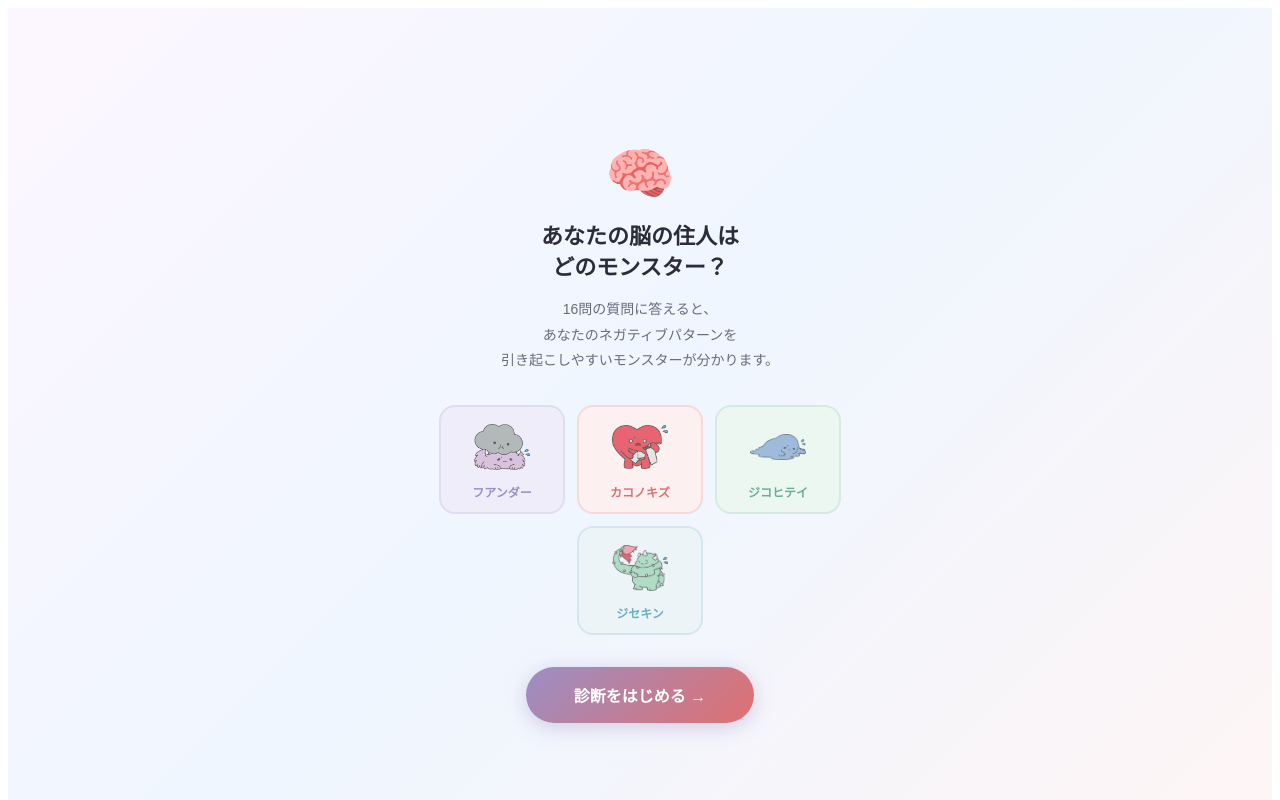
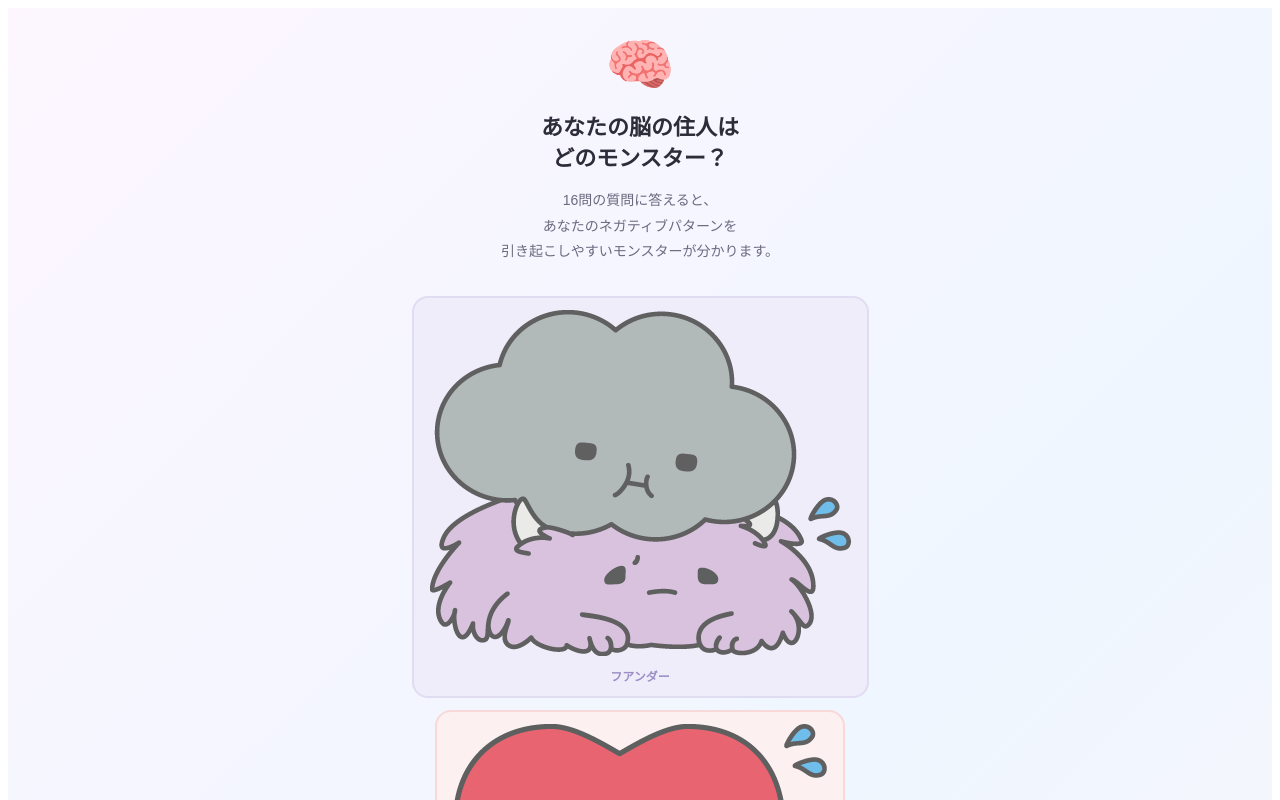
Before and after one commit to blueapple373-png/monster-shindan, a React (Vite) app: page / in a window 1280 px wide. Shown: the top 800 px of the page. Built offline with nearby package versions, Linux system fonts and the light colour scheme.

Commit message:
Update App.jsx

```diff
--- a/src/App.jsx
+++ b/src/App.jsx
@@ -20,10 +20,10 @@ const questions = [
 ];
 
 const monsters = {
-  fuander:  { name: "フアンダー",  sub: "不安モンスター",    color: "#9B8EC4", bg: "#F0EDFB", img: "/FUAN.png", imgTreat: "/FUAN-Treat.png", fuki: "/FUAN-Fuki.png", num: "/01.png", desc: "まだ起きていない未来を心配するモンスター。あなたの見張り番として働いているけれど、時々暴走して、今ここにいることを難しくさせます。", treat: "「今この瞬間」に意識を戻す練習が効きます。深呼吸、五感への集中、「今日起きたいいこと1つ」を見つける習慣。" },
-  kako:     { name: "カコノキズ",  sub: "過去の傷モンスター", color: "#E07070", bg: "#FDF0F0", img: "/KAKO.png", imgTreat: "/KAKO-Treat.png", fuki: "/KAKO-Fuki.png", num: "/02.png", desc: "過去の痛みを忘れないモンスター。二度と傷つかないよう守ろうとするけれど、過去と今を混同させてしまうことがあります。", treat: "今の状況と過去の状況を「分けて見る」練習が効きます。「これは今のこと？昔のこと？」と自分に問いかける習慣。" },
-  jiko:     { name: "ジコヒテイ",  sub: "自己否定モンスター", color: "#6BAE8E", bg: "#EDF7F2", img: "/HITEI.png", imgTreat: "/HITEI-Treat.png", fuki: "/HITEI-Fuki.png", num: "/03.png", desc: "自分の価値を否定するモンスター。完璧でなければと追い込んでくる。でも実は、あなたに高い基準を持ってほしいという願いから生まれています。", treat: "「できたこと」を記録する習慣が効きます。小さいことでいい。歯磨きできた、それだけで充分。" },
-  jisekin:  { name: "ジセキン",    sub: "自責モンスター",    color: "#6BAEC4", bg: "#EDF4F7", img: "/JISEKI.png", imgTreat: "/JISEKI-Treat.png", fuki: "/JISEKI-Fuki.png", num: "/04.png", desc: "全部自分のせいにするモンスター。責任感の強さから生まれているけれど、本来あなたのせいではないことまで背負わせてしまいます。", treat: "「これは自分の責任？相手の責任？」と境界線を引く練習が効きます。責任の範囲を小さく限定する習慣。" },
+  fuander:  { name: "フアンダー",  sub: "不安モンスター",    color: "#9B8EC4", bg: "#F0EDFB", img: "/FUAN.png", desc: "まだ起きていない未来を心配するモンスター。あなたの見張り番として働いているけれど、時々暴走して、今ここにいることを難しくさせます。", treat: "「今この瞬間」に意識を戻す練習が効きます。深呼吸、五感への集中、「今日起きたいいこと1つ」を見つける習慣。" },
+  kako:     { name: "カコノキズ",  sub: "過去の傷モンスター", color: "#E07070", bg: "#FDF0F0", img: "/KAKO.png", desc: "過去の痛みを忘れないモンスター。二度と傷つかないよう守ろうとするけれど、過去と今を混同させてしまうことがあります。", treat: "今の状況と過去の状況を「分けて見る」練習が効きます。「これは今のこと？昔のこと？」と自分に問いかける習慣。" },
+  jiko:     { name: "ジコヒテイ",  sub: "自己否定モンスター", color: "#6BAE8E", bg: "#EDF7F2", img: "/HITEI.png", desc: "自分の価値を否定するモンスター。完璧でなければと追い込んでくる。でも実は、あなたに高い基準を持ってほしいという願いから生まれています。", treat: "「できたこと」を記録する習慣が効きます。小さいことでいい。歯磨きできた、それだけで充分。" },
+  jisekin:  { name: "ジセキン",    sub: "自責モンスター",    color: "#6BAEC4", bg: "#EDF4F7", img: "/JISEKI.png", desc: "全部自分のせいにするモンスター。責任感の強さから生まれているけれど、本来あなたのせいではないことまで背負わせてしまいます。", treat: "「これは自分の責任？相手の責任？」と境界線を引く練習が効きます。責任の範囲を小さく限定する習慣。" },
 };
 
 const ORDER = ["fuander", "kako", "jiko", "jisekin"];
@@ -113,7 +113,7 @@ export default function App() {
             <div style={{ display:"flex", justifyContent:"center", gap:12, marginBottom:32, flexWrap:"wrap" }}>
               {Object.values(monsters).map(m=>(
                 <div key={m.name} style={{ background:m.bg, border:`2px solid ${m.color}30`, borderRadius:16, padding:"12px 16px", textAlign:"center", minWidth:90 }}>
-                 <img src={m.img} alt={m.name} style={{width:56, height:56, objectFit:"contain"}} />
+                  <div style={{ fontSize:28 }}><img src={m.img} /></div>
                   <div style={{ fontSize:12, fontWeight:700, color:m.color, marginTop:4 }}>{m.name}</div>
                 </div>
               ))}
@@ -219,7 +219,7 @@ export default function App() {
                 return (
                   <div key={key}>
                     <div style={{ background:m.bg, border:`2px solid ${m.color}30`, borderRadius:20, padding:24, marginBottom:16 }}>
-                      <div style={{ fontSize:13, fontWeight:700, color:m.color, marginBottom:8 }}>{m.emoji} {m.name}</div>
+                      <div style={{ fontSize:13, fontWeight:700, color:m.color, marginBottom:8 }}><img src={m.img} /> {m.name}</div>
                       <p style={{ color:"#2D2D3A", fontSize:14, lineHeight:1.8, margin:0 }}>{m.desc}</p>
                     </div>
                     <div style={{ background:"white", borderRadius:20, padding:24, marginBottom:16, boxShadow:"0 4px 20px rgba(0,0,0,0.05)" }}>
```
